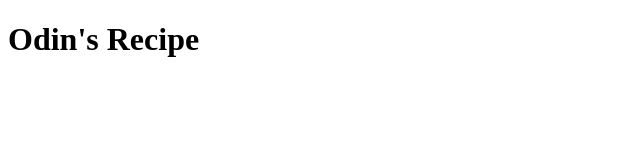
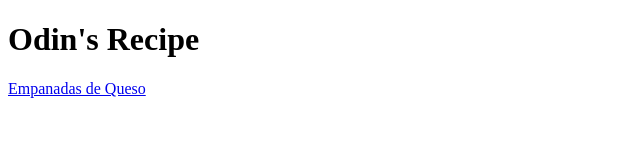
Before and after one commit to aseblopez/odin-recipes, a plain HTML site: page index.html in a window 1280 px wide. Shown: the whole page, without its empty margins (0-640 px from the left). Drawn offline with Linux system fonts and the light colour scheme.

Commit message:
Adding all files bbeing worked on

```diff
--- a/index.html
+++ b/index.html
@@ -8,5 +8,6 @@
   </head>
   <body>
     <h1>Odin's Recipe</h1>
+    <a href="recipes/empanadas.html">Empanadas de Queso</a>
   </body>
 </html>
```
Also changed, not shown: recipes/empanadas.html (added, +1 -0 lines), 1 other file.
